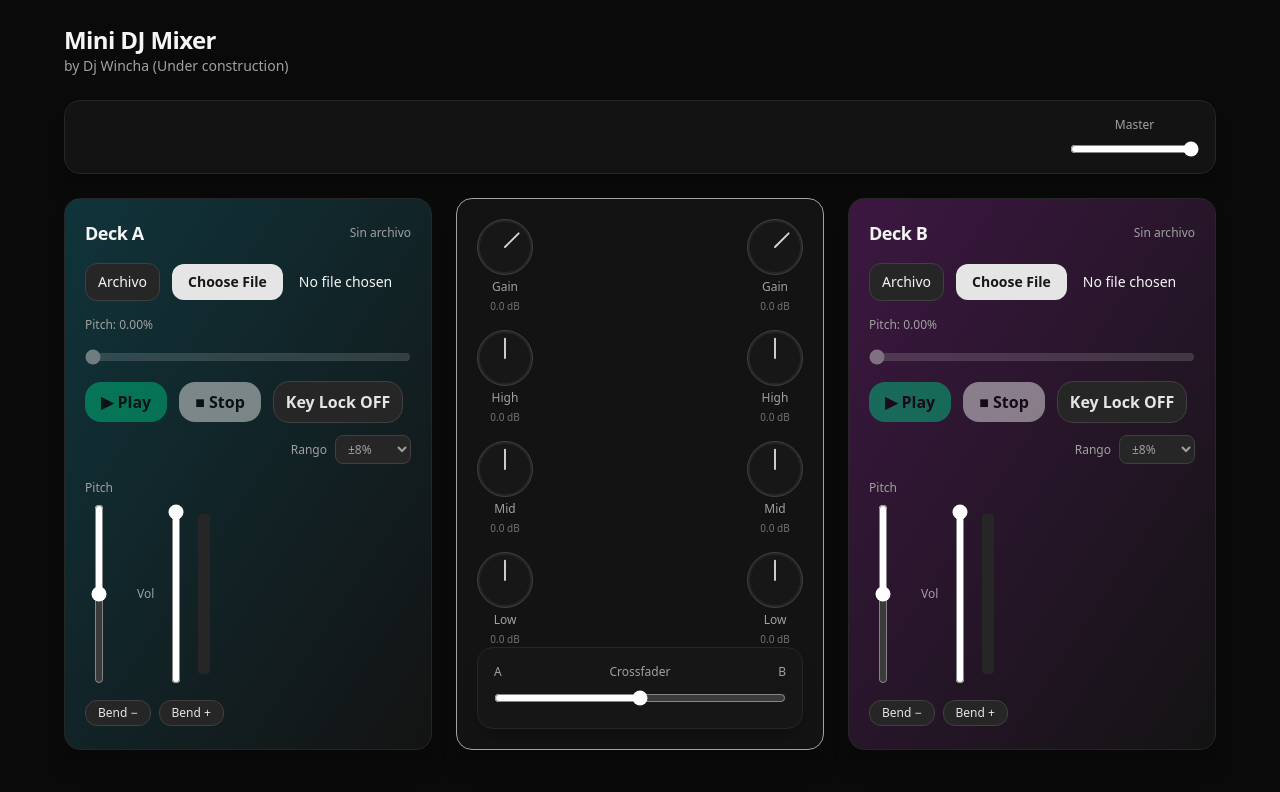
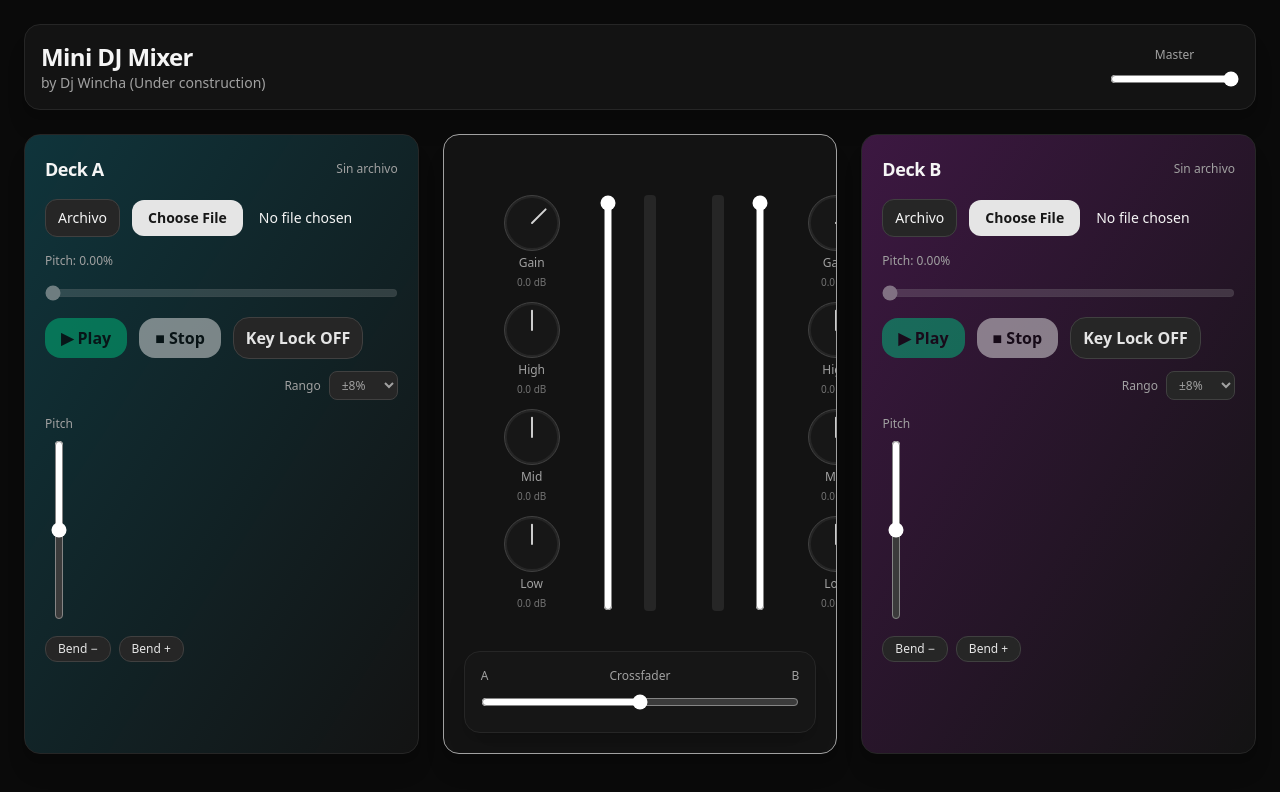
Before and after one commit to Wincha/mini-dj, a React (Vite) app: page / in a window 1280 px wide. Shown: the top 792 px of the page. Built offline with nearby package versions, Linux system fonts and the light colour scheme.

Commit message:
mixer working with more styles

```diff
--- a/src/MiniDJPlayer.jsx
+++ b/src/MiniDJPlayer.jsx
@@ -77,19 +77,8 @@ export default function MiniDJMixer() {
   };
 
   return (
-    <div className="min-h-screen w-full bg-neutral-950 text-neutral-100 p-6">
-      <div className="max-w-6xl mx-auto grid gap-6">
-        <header className="flex items-end justify-between">
-          <div>
-            <h1 className="text-2xl font-semibold tracking-tight">
-              Mini DJ Mixer
-            </h1>
-            <p className="text-sm text-neutral-400">
-              by Dj Wincha (Under construction)
-            </p>
-          </div>
-        </header>
-
+    <div className="min-h-screen w-screen bg-neutral-950 text-neutral-100 p-6">
+      <div className="max-w-screen max-w-screen mx-auto grid gap-6">
         {/* Panel central */}
         <CentralMeters engine={engine} master={master} setMaster={setMaster} />
 
@@ -112,7 +101,13 @@ export default function MiniDJMixer() {
             setKeyLock={setKeyLock}
             onAttachEl={onAttachEl}
           />
-          <Mixer engine={engine} eq={{eqA, eqB}} setEq={setEq}/>
+          <Mixer
+            engine={engine}
+            eq={{ A: eqA, B: eqB }}
+            setEq={setEq}
+            vol={{ A: volA, B: volB }}
+            onVolChange={onVolChange}
+          />
           <Deck
             title="Deck B"
             colorClass="from-fuchsia-500/20 to-transparent"
--- a/src/audio/engine.js
+++ b/src/audio/engine.js
@@ -195,13 +195,13 @@ export class AudioEngine {
     return Math.sqrt(sum / arr.length);
   }
 
-  // Activa/desactiva AGC (modo C fuerte)
+  // Activa/desactiva AGC
   setMasterAutoLevel(enabled, opts = {}) {
     this._enableAGC = !!enabled;
     const {
       targetRMS = 0.22, // objetivo (≈ -12 a -10 dBFS relativo)
-      upRate = 0.008, // cuánto sube por tick (lento)
-      downRate = 0.03, // cuánto baja por tick (rápido)
+      upRate = 0.022, // cuánto sube por tick
+      downRate = 0.022, // cuánto baja por tick
       tickMs = 50, // 20 Hz
       minGain = 0.25, // -12 dB
       maxGain = 2.0,
@@ -221,9 +221,9 @@ export class AudioEngine {
       let next = cur;
       // Banda muerta del 10% para evitar bombeo
       if (rms > targetRMS * 1.1) {
-        next = cur * (1 - downRate); // baja rápido
+        next = cur * (1 - downRate);
       } else if (rms < targetRMS * 0.9) {
-        next = cur * (1 + upRate); // sube lento
+        next = cur * (1 + upRate);
       }
 
       // límites duros
--- a/src/components/CentralMeters.jsx
+++ b/src/components/CentralMeters.jsx
@@ -1,65 +1,19 @@
-// eslint-disable-next-line no-unused-vars
-import { useEffect, useState } from "react";
 import HorizontalSlider from "./HorizontalSlider";
 
 // eslint-disable-next-line no-unused-vars
 export default function CentralMeters({ engine, master, setMaster }) {
-//   const [a, setA] = useState(0),
-//     [b, setB] = useState(0);
-  // const [cross, setCross] = useState(0.5);
-
-  // useEffect(() => {
-  //   engine.setCrossfader(cross);
-  // }, [engine, cross]);
-
-//   useEffect(() => {
-//     let timer;
-//     const tick = () => {
-//       setA(engine?.getRMS("A") ?? 0);
-//       setB(engine?.getRMS("B") ?? 0);
-//     };
-//     timer = setInterval(tick, 33); // ~30fps
-//     return () => clearInterval(timer);
-//   }, [engine]);
-
-//   const bar = (lvl) => Math.min(1, lvl * 1.7) * 100;
-
   return (
-    <div className="rounded-2xl border border-neutral-800 bg-neutral-900/70 p-4 shadow-xl flex flex-row items-end gap-6">
-      {/* VU A */}
-      {/* <div className="flex flex-col items-center gap-2">
-        <span className="text-xs text-neutral-400">A</span>
-        <div className="w-4 h-48 bg-neutral-800 rounded relative overflow-hidden">
-          <div
-            className="absolute bottom-0 left-0 right-0 bg-cyan-400"
-            style={{ height: `${bar(a)}%` }}
-          />
+    <div className="flex items-center justify-between rounded-2xl border border-neutral-800 bg-neutral-900/70 p-4 shadow-xl flex gap-6">
+      <header className="flex items-end justify-between">
+        <div>
+          <h1 className="text-2xl font-semibold tracking-tight">
+            Mini DJ Mixer
+          </h1>
+          <p className="text-sm text-neutral-400">
+            by Dj Wincha (Under construction)
+          </p>
         </div>
-      </div> */}
-      <div className="flex-1 flex justify-center">
-        {/* Crossfader */}
-        {/* <div className="rounded-2xl border border-neutral-800 bg-neutral-900/70 p-4 shadow-xl w-[360px]">
-          <div className="flex items-center justify-between text-xs text-neutral-400 mb-2">
-            <span>A</span>
-            <span>Crossfader</span>
-            <span>B</span>
-          </div>
-          <HorizontalSlider min={0} max={1} step={0.001} value={cross} onChange={(e) => setCross(Number(e.target.value))} />
-        </div> */}
-      </div>
-      {/* Crossfader visual (se gestiona en el contenedor) */}
-      <div className="flex-2" />
-      {/* VU B */}
-      {/* <div className="flex flex-col items-center gap-2">
-        <span className="text-xs text-neutral-400">B</span>
-        <div className="w-4 h-48 bg-neutral-800 rounded relative overflow-hidden">
-          <div
-            className="absolute bottom-0 left-0 right-0 bg-fuchsia-400"
-            style={{ height: `${bar(b)}%` }}
-          />
-        </div>
-      </div> */}
-
+      </header>
       {/* Master volume (vertical) */}
       <div className="flex flex-col items-center gap-2 ml-6">
         <span className="text-xs text-neutral-400">Master</span>
--- a/src/components/Deck.jsx
+++ b/src/components/Deck.jsx
@@ -1,7 +1,6 @@
 /* eslint-disable no-unused-vars */
 import { useEffect, useRef, useState, useMemo } from "react";
 import VerticalSlider from "./VerticalSlider";
-import Knob from "./Knob";
 import HorizontalSlider from "./HorizontalSlider";
 
 export default function Deck({
@@ -34,7 +33,6 @@ export default function Deck({
     const loop = () => {
       const el = audioRef.current;
       if (!el) return;
-      // actualiza tiempo desde el elemento
       setCurrent(el.currentTime || 0);
       if (!el.paused && tickerRunningRef.current) {
         rafRef.current = requestAnimationFrame(loop);
@@ -54,10 +52,9 @@ export default function Deck({
   const [isPlaying, setIsPlaying] = useState(false);
   const [duration, setDuration] = useState(0);
   const [current, setCurrent] = useState(0);
-  // Bend (nudge) temporal: añade un % a pitch mientras se mantiene pulsado
   const [bendPct, setBendPct] = useState(0);
-  const bendHoldRef = useRef(false); // si el botón está pulsado
-  const bendRafRef = useRef(null); // animación de release
+  const bendHoldRef = useRef(false);
+  const bendRafRef = useRef(null);
 
   const livePitch = useMemo(() => pitchPct + bendPct, [pitchPct, bendPct]);
 
@@ -70,10 +67,8 @@ export default function Deck({
         !el.paused &&
         isPlaying
       ) {
-        // relanza el ticker al volver a pestaña
         startTicker();
       } else {
-        // opcional: parar cuando no visible
         stopTicker();
       }
     };
@@ -111,20 +106,6 @@ export default function Deck({
     [objectUrl]
   );
 
-  //   const formatTime = (t) => {
-  //     if (!Number.isFinite(t)) return "0:00";
-  //     const m = Math.floor(t / 60),
-  //       s = Math.floor(t % 60);
-  //     return `${m}:${s.toString().padStart(2, "0")}`;
-  //   };
-
-  //   const tick = () => {
-  //     const el = audioRef.current;
-  //     if (!el) return;
-  //     setCurrent(el.currentTime || 0);
-  //     if (!el.paused) rafRef.current = requestAnimationFrame(tick);
-  //   };
-
   const onFile = (e) => {
     const f = e.target.files?.[0];
     if (!f) return;
@@ -154,7 +135,7 @@ export default function Deck({
     try {
       await el.play();
       setIsPlaying(true);
-      startTicker(); // ← inicia ticker
+      startTicker();
     } catch (e) {
       console.error(e);
     }
@@ -165,7 +146,7 @@ export default function Deck({
     if (!el) return;
     el.pause();
     setIsPlaying(false);
-    stopTicker(); // ← para ticker
+    stopTicker();
   };
 
   const stop = () => {
@@ -175,7 +156,7 @@ export default function Deck({
     el.currentTime = 0;
     setCurrent(0);
     setIsPlaying(false);
-    stopTicker(); // ← para ticker
+    stopTicker();
   };
 
   const seek = (v) => {
@@ -183,7 +164,7 @@ export default function Deck({
     if (!el) return;
     const t = Number(v);
     el.currentTime = t;
-    setCurrent(t); // feedback instantáneo en UI
+    setCurrent(t);
   };
 
   // === Pitch/Tempo estilo vinilo (centralizado) ===
@@ -196,13 +177,12 @@ export default function Deck({
     // Cancela rampa anterior
     if (pitchRafRef.current) cancelAnimationFrame(pitchRafRef.current);
 
-    const DURATION_MS = 120; // rampa corta y suave
+    const DURATION_MS = 120;
     const startRate = el.playbackRate || 1;
     const start = performance.now();
 
     const step = (now) => {
       const t = Math.min(1, (now - start) / DURATION_MS);
-      // curva suave (easeInOut)
       const k = t < 0.5 ? 2 * t * t : -1 + (4 - 2 * t) * t;
       el.playbackRate = startRate + (target - startRate) * k;
 
@@ -210,7 +190,7 @@ export default function Deck({
         pitchRafRef.current = requestAnimationFrame(step);
       } else {
         pitchRafRef.current = null;
-        el.playbackRate = target; // asegura el valor final exacto
+        el.playbackRate = target;
       }
     };
 
@@ -229,15 +209,13 @@ export default function Deck({
   const onRangeChange = (e) => {
     const r = Number(e.target.value);
     setPitchRange(side, r);
-    setPitchPct(side, Math.max(-r, Math.min(r, pitchPct))); // recortar al nuevo rango
+    setPitchPct(side, Math.max(-r, Math.min(r, pitchPct)));
   };
 
-  // Config del bend (puedes ajustar):
   const BEND_MAX = 2.0; // ±2% típico CDJ
   const BEND_RELEASE_MS = 120; // suelta rápido al dejar el botón
 
   function startBend(sign) {
-    // sign: +1 = más rápido (adelantar), -1 = más lento (retrasar)
     bendHoldRef.current = true;
     cancelAnimationFrame(bendRafRef.current);
     setBendPct(sign * BEND_MAX);
@@ -245,13 +223,12 @@ export default function Deck({
 
   function releaseBend() {
     bendHoldRef.current = false;
-    // animar de bendPct → 0 en BEND_RELEASE_MS
     const start = performance.now();
     const startVal = bendPct;
 
     const step = (now) => {
       const t = Math.min(1, (now - start) / BEND_RELEASE_MS);
-      const k = 1 - t; // ease-out lineal simple
+      const k = 1 - t;
       const v = startVal * k;
       setBendPct(v);
       if (t < 1 && !bendHoldRef.current) {
@@ -280,50 +257,6 @@ export default function Deck({
             {fileName || "Sin archivo"}
           </span>
         </header>
-
-        {/* Controles superiores: Gain/EQ (Knobs) */}
-        {/* <div className="grid grid-cols-4 gap-4">
-          <Knob
-            label="Gain"
-            min={-24}
-            max={+12}
-            step={0.5}
-            value={eq.gain}
-            onChange={(e) =>
-              setEq(side, { ...eq, gain: Number(e.target.value) })
-            }
-          />
-          <Knob
-            label="High"
-            min={-12}
-            max={+12}
-            step={0.5}
-            value={eq.high}
-            onChange={(e) =>
-              setEq(side, { ...eq, high: Number(e.target.value) })
-            }
-          />
-          <Knob
-            label="Mid"
-            min={-12}
-            max={+12}
-            step={0.5}
-            value={eq.mid}
-            onChange={(e) =>
-              setEq(side, { ...eq, mid: Number(e.target.value) })
-            }
-          />
-          <Knob
-            label="Low"
-            min={-12}
-            max={+12}
-            step={0.5}
-            value={eq.low}
-            onChange={(e) =>
-              setEq(side, { ...eq, low: Number(e.target.value) })
-            }
-          />
-        </div> */}
 
         {/* Archivo */}
         <label className="flex items-center gap-3">
@@ -407,7 +340,6 @@ export default function Deck({
               <option value={8}>±8%</option>
               <option value={16}>±16%</option>
               <option value={50}>±50%</option>
-              <option value={100}>±100%</option>
             </select>
           </div>
         </div>
@@ -427,19 +359,7 @@ export default function Deck({
               inverted={true}
             />
           </div>
-          <div className="flex flex-row items-center gap-2">
-            <span className="text-xs text-neutral-400">Vol</span>
-            <VerticalSlider
-              min={0}
-              max={1}
-              step={0.01}
-              value={vol}
-              onChange={(e) => onVolChange(side, Number(e.target.value))}
-              height={180}
-              width={28}
-            />
-            <VUBar engine={engine} side={side} />
-          </div>
+
         </div>
 
         <div className="flex items-center gap-2">
@@ -482,22 +402,3 @@ export default function Deck({
     </div>
   );
 }
-
-function VUBar({ engine, side }) {
-  const [lvl, setLvl] = useState(0);
-  useEffect(() => {
-    let timer;
-    const tick = () => setLvl(engine?.getRMS(side) ?? 0);
-    timer = setInterval(tick, 33);
-    return () => clearInterval(timer);
-  }, [engine, side]);
-  const h = Math.min(1, lvl * 1.7) * 100;
-  return (
-    <div className="w-3 h-40 bg-neutral-800 rounded relative overflow-hidden">
-      <div
-        className="absolute bottom-0 left-0 right-0 bg-emerald-400"
-        style={{ height: `${h}%` }}
-      />
-    </div>
-  );
-}
--- a/src/components/Mixer.jsx
+++ b/src/components/Mixer.jsx
@@ -1,8 +1,9 @@
 import { useState, useEffect } from "react";
 import HorizontalSlider from "./HorizontalSlider";
+import VerticalSlider from "./VerticalSlider";
 import Knob from "./Knob";
 
-export default function Mixer({ engine, eq, setEq }) {
+export default function Mixer({ engine, eq, setEq, vol, onVolChange }) {
   const [cross, setCross] = useState(0.5);
 
   useEffect(() => {
@@ -10,18 +11,19 @@ export default function Mixer({ engine, eq, setEq }) {
   }, [engine, cross]);
   return (
     <div
-      className={`items-center justify-between rounded-2xl border border-neutral-400 bg-neutral-900/70 p-5 shadow-xl relative overflow-hidden`}
+      className={`rounded-2xl border border-neutral-400 bg-neutral-900/70 p-5 shadow-xl relative overflow-hidden`}
     >
-      <div className="flex flex-colum items-center justify-between">
-        <div className="grid grid-rows-4 gap-4">
+      <div className="flex flex-row gap-2 justify-between m-4">
+        <div className="flex flex-row items-center justify-between gap-3 m-6 h-auto">
+          <div className="flex flex-col gap-3">
             <Knob
               label="Gain"
               min={-24}
               max={+12}
               step={0.5}
-            value={eq.eqA.gain}
+              value={eq.A.gain}
               onChange={(e) =>
-              setEq("A", { ...eq.eqA, gain: Number(e.target.value) })
+                setEq("A", { ...eq.A, gain: Number(e.target.value) })
               }
             />
             <Knob
@@ -29,9 +31,9 @@ export default function Mixer({ engine, eq, setEq }) {
               min={-12}
               max={+12}
               step={0.5}
-            value={eq.eqA.high}
+              value={eq.A.high}
               onChange={(e) =>
-              setEq("A", { ...eq.eqA, high: Number(e.target.value) })
+                setEq("A", { ...eq.A, high: Number(e.target.value) })
               }
             />
             <Knob
@@ -39,9 +41,9 @@ export default function Mixer({ engine, eq, setEq }) {
               min={-12}
               max={+12}
               step={0.5}
-            value={eq.eqA.mid}
+              value={eq.A.mid}
               onChange={(e) =>
-              setEq("A", { ...eq.eqA, mid: Number(e.target.value) })
+                setEq("A", { ...eq.A, mid: Number(e.target.value) })
               }
             />
             <Knob
@@ -49,21 +51,45 @@ export default function Mixer({ engine, eq, setEq }) {
               min={-12}
               max={+12}
               step={0.5}
-            value={eq.eqA.low}
+              value={eq.A.low}
               onChange={(e) =>
-              setEq("A", { ...eq.eqA, low: Number(e.target.value) })
+                setEq("A", { ...eq.A, low: Number(e.target.value) })
               }
             />
           </div>
-        <div className="grid grid-rows-4 gap-4">
+          <div className="flex flex-row h-1/1 gap-6 ml-6">
+            <VerticalSlider
+              min={0}
+              max={1}
+              step={0.01}
+              value={vol.A}
+              onChange={(e) => onVolChange("A", Number(e.target.value))}
+              className="h-auto gap-2"
+            />
+            <VUBar engine={engine} side={"A"} />
+          </div>
+        </div>
+        <div className="flex flex-row items-center justify-between gap-3 m-6 h-auto">
+          <div className="flex flex-row h-1/1 gap-6 mr-6">
+            <VUBar engine={engine} side={"B"} />
+            <VerticalSlider
+              min={0}
+              max={1}
+              step={0.01}
+              value={vol.B}
+              onChange={(e) => onVolChange("B", Number(e.target.value))}
+              className="h-auto gap-2"
+            />
+          </div>
+          <div className="flex flex-col gap-3">
             <Knob
               label="Gain"
               min={-24}
               max={+12}
               step={0.5}
-            value={eq.eqB.gain}
+              value={eq.B.gain}
               onChange={(e) =>
-              setEq("B", { ...eq.eqB, gain: Number(e.target.value) })
+                setEq("B", { ...eq.B, gain: Number(e.target.value) })
               }
             />
             <Knob
@@ -71,9 +97,9 @@ export default function Mixer({ engine, eq, setEq }) {
               min={-12}
               max={+12}
               step={0.5}
-            value={eq.eqB.high}
+              value={eq.B.high}
               onChange={(e) =>
-              setEq("B", { ...eq.eqB, high: Number(e.target.value) })
+                setEq("B", { ...eq.B, high: Number(e.target.value) })
               }
             />
             <Knob
@@ -81,9 +107,9 @@ export default function Mixer({ engine, eq, setEq }) {
               min={-12}
               max={+12}
               step={0.5}
-            value={eq.eqB.mid}
+              value={eq.B.mid}
               onChange={(e) =>
-              setEq("B", { ...eq.eqB, mid: Number(e.target.value) })
+                setEq("B", { ...eq.B, mid: Number(e.target.value) })
               }
             />
             <Knob
@@ -91,11 +117,12 @@ export default function Mixer({ engine, eq, setEq }) {
               min={-12}
               max={+12}
               step={0.5}
-            value={eq.eqB.low}
+              value={eq.B.low}
               onChange={(e) =>
-              setEq("B", { ...eq.eqB, low: Number(e.target.value) })
+                setEq("B", { ...eq.B, low: Number(e.target.value) })
               }
             />
+          </div>
         </div>
       </div>
       <div className="rounded-2xl border border-neutral-800 bg-neutral-900/70 p-4 shadow-xl w-[auto]">
@@ -115,3 +142,22 @@ export default function Mixer({ engine, eq, setEq }) {
     </div>
   );
 }
+
+function VUBar({ engine, side }) {
+  const [lvl, setLvl] = useState(0);
+  useEffect(() => {
+    let timer;
+    const tick = () => setLvl(engine?.getRMS(side) ?? 0);
+    timer = setInterval(tick, 33);
+    return () => clearInterval(timer);
+  }, [engine, side]);
+  const h = Math.min(1, lvl * 1.7) * 100;
+  return (
+    <div className="w-3 h-auto bg-neutral-800 rounded relative overflow-hidden">
+      <div
+        className="absolute bottom-0 left-0 right-0 bg-emerald-400"
+        style={{ height: `${h}%` }}
+      />
+    </div>
+  );
+}
--- a/src/components/VerticalSlider.jsx
+++ b/src/components/VerticalSlider.jsx
@@ -1,16 +1,19 @@
 export default function VerticalSlider({
+  label = undefined,
   min = 0,
   max = 1,
   step = 0.01,
   value,
   onChange,
   className = "",
-  height = 160, // alto en px
+  height = undefined, // alto en px
   width = 24, // ancho en px
   disabled = false,
   inverted = false,
 }) {
   return (
+    <>
+      {label && (<span className="text-xs text-neutral-400">{label}</span>)}
       <input
         type="range"
         min={min}
@@ -21,8 +24,8 @@ export default function VerticalSlider({
         disabled={disabled}
         style={{
           writingMode: "vertical-rl",
-        width: `${width}px`,
-        height: `${height}px`,
+          width: `${width ? width + "px": undefined}`,
+          height: `${height ? height + "px": undefined}`,
           WebkitAppearance: "slider-vertical",
           transform: !inverted ? "scaleY(-1)" : "none",
         }}
@@ -30,5 +33,6 @@ export default function VerticalSlider({
           disabled ? "opacity-50 cursor-not-allowed" : ""
         } ${className}`}
       />
+    </>
   );
 }
```
Lines whose indentation alone changed are shown as unchanged.
